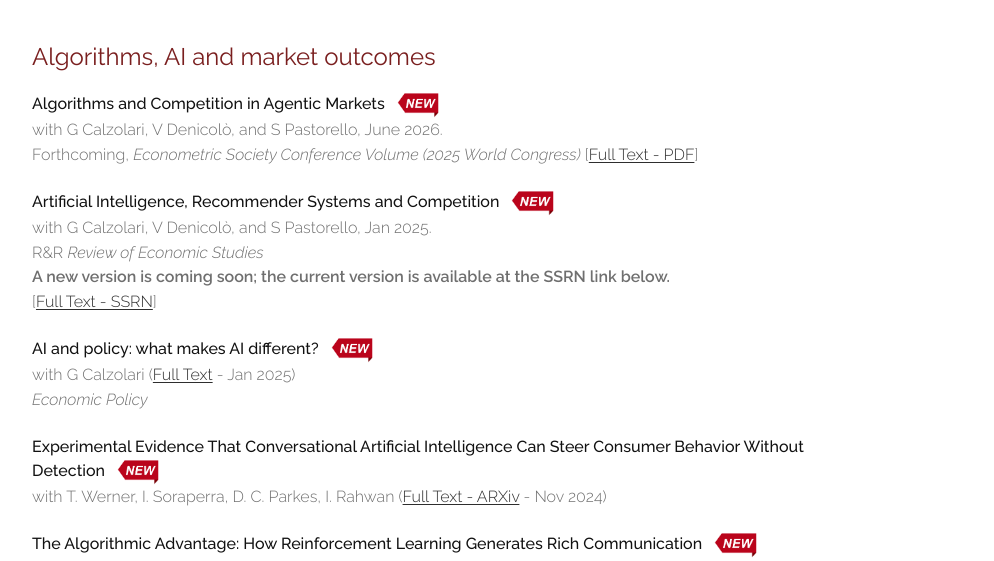
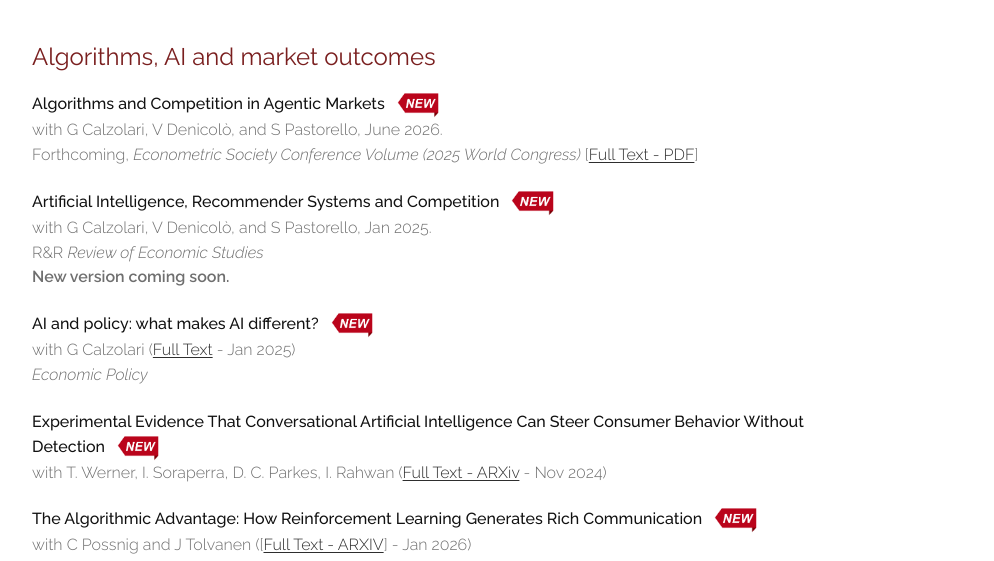
Before and after one commit to emiliocalvano-design/Emilios-Homepage, a website: page research.html in a window 1280 px wide. Shown: the part 234-795 px from the top of the page, without its empty margins (142-1136 px from the left). Drawn offline with Linux system fonts and the light colour scheme.

Commit message:
Research: remove SSRN link from AI/Recommender Systems paper, note new version coming soon

```diff
--- a/research.html
+++ b/research.html
@@ -33,7 +33,7 @@
 
   <div class="entry">
     <div class="title">Artificial Intelligence, Recommender Systems and Competition <img class="badge" src="assets/new-badge.gif" alt="new"></div>
-    <div class="meta">with G Calzolari, V Denicolò, and S Pastorello, Jan 2025.<br>R&amp;R <span class="venue">Review of Economic Studies</span><br><strong>A new version is coming soon; the current version is available at the SSRN link below.</strong><br>[<a href="https://papers.ssrn.com/sol3/papers.cfm?abstract_id=4448010" target="_blank" rel="noopener">Full Text - SSRN</a>]</div>
+    <div class="meta">with G Calzolari, V Denicolò, and S Pastorello, Jan 2025.<br>R&amp;R <span class="venue">Review of Economic Studies</span><br><strong>New version coming soon.</strong></div>
   </div>
 
   <div class="entry">
```
